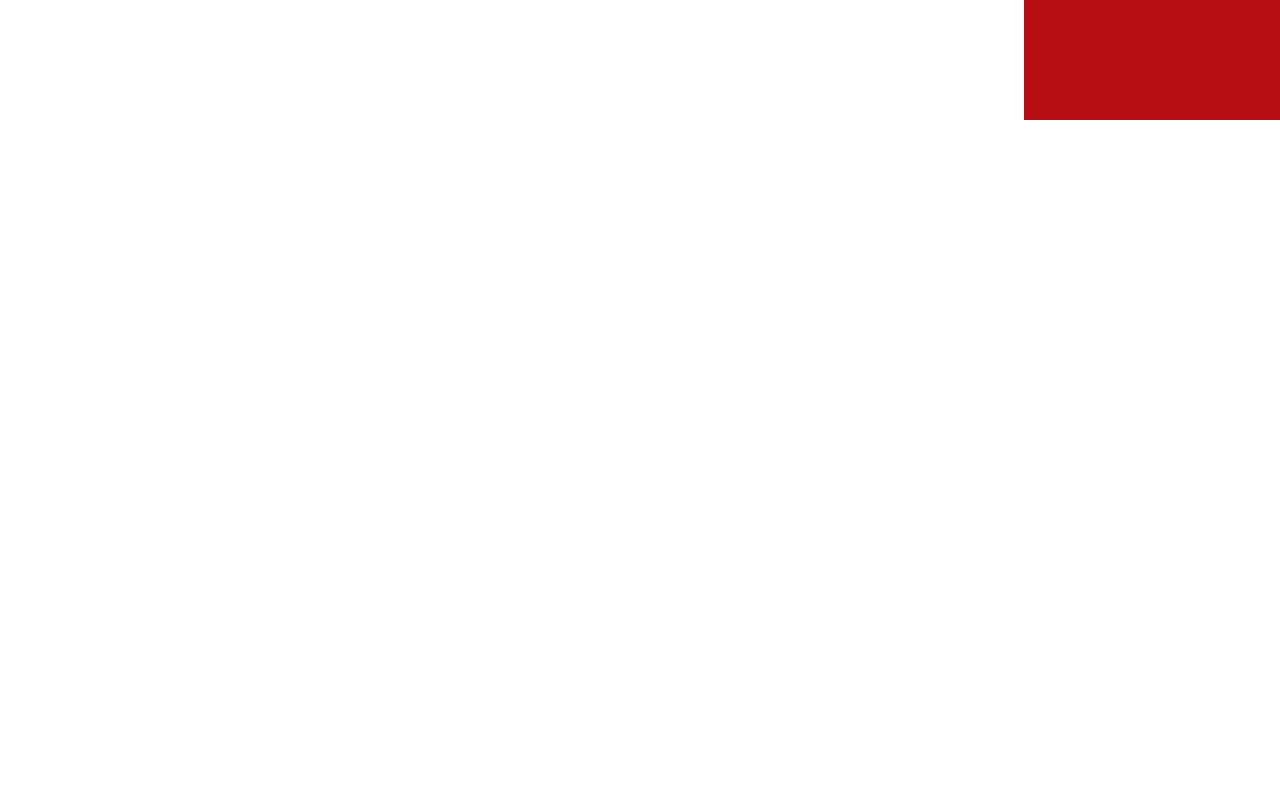
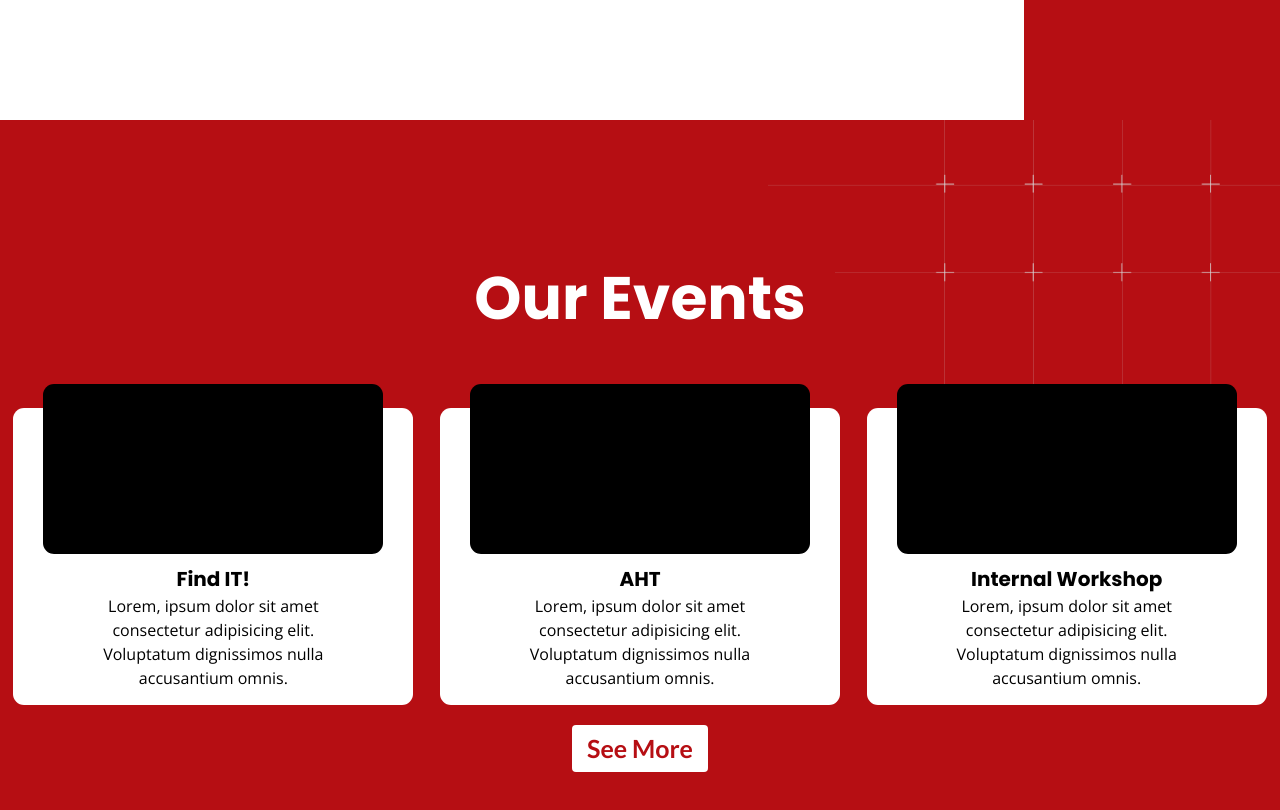
Before and after one commit to ahmadzakiakmal/Web-Night-Login, a Next.js app: page / in a window 1280 px wide. Shown: the part 1480-2290 px from the top of the page. Before the commit the page ends 1600 px from the top, so only its background shows below. Built offline with nearby package versions, Linux system fonts and the light colour scheme.

Commit message:
feat: add events section

```diff
--- /dev/null
+++ b/components/Events.tsx/EventCard.tsx
@@ -0,0 +1,20 @@
+import { title } from "process";
+
+interface PropsInterface  {
+  title: string;
+  desc: string;
+  image: string;
+}
+
+export const EventCard = (props:PropsInterface) => {
+  return (
+    <div className="bg-white w-[400px] rounded-[11px] px-[30px] py-[10px]">
+      <div className="bg-black aspect-[2/1] rounded-[11px] mt-[-10%]"></div>
+      <h2 className="font-bold text-[20px] mt-[10px] text-center">{props.title}</h2>
+      <p className="mb-[5px] font-OpenSans max-w-[75%] mx-auto text-center" >
+        Lorem, ipsum dolor sit amet consectetur adipisicing elit. Voluptatum
+        dignissimos nulla accusantium omnis.
+      </p>
+    </div>
+  );
+};
--- /dev/null
+++ b/components/Events.tsx/Events.tsx
@@ -0,0 +1,21 @@
+import { EventCard } from "./EventCard";
+import { EventsLines } from "./EventsLines";
+
+export const Events = () => {
+  return (
+    <div className="h-screen bg-dark-red relative overflow-y-hidden flex flex-col justify-center">
+      <EventsLines />
+      <h1 className="text-6xl text-white font-bold text-center mb-[80px]">
+        Our Events
+      </h1>
+      <div className="grid grid-flow-col place-items-center z-10">
+        <EventCard title="Find IT!" image="FindIT.png" desc="Lorem, ipsum dolor sit amet consectetur adipisicing elit. Voluptatum dignissimos nulla accusantium omnis, similique illo facilis deserunt unde doloribus? Dolores." />
+        <EventCard title="AHT" image="AHT.png" desc="Lorem, ipsum dolor sit amet consectetur adipisicing elit. Voluptatum dignissimos nulla accusantium omnis, similique illo facilis deserunt unde doloribus? Dolores." />
+        <EventCard title="Internal Workshop" image="InternalWorkshop.png" desc="Lorem, ipsum dolor sit amet consectetur adipisicing elit. Voluptatum dignissimos nulla accusantium omnis, similique illo facilis deserunt unde doloribus? Dolores." />
+      </div>
+      <div className="mt-[20px]">
+        <div className="bg-white text-dark-red w-fit mx-auto text-[25px] px-[15px] py-[5px] rounded font-bold font-Lato">See More</div>
+      </div>
+    </div>
+  );
+};
--- /dev/null
+++ b/components/Events.tsx/EventsLines.tsx
@@ -0,0 +1,9 @@
+import Image from "next/image";
+
+export const EventsLines = () => {
+  return(
+    <div className="absolute top-0 right-0 w-[40%] aspect-[163/127]">
+      <Image src="/EventsLines.png" alt="" width={1000} height={1000} className="z-0"/>
+    </div>
+  )
+}
--- a/pages/index.tsx
+++ b/pages/index.tsx
@@ -1,6 +1,7 @@
 import Head from "next/head";
 import Image from "next/image";
 import { AboutUs } from "../components/AboutUs/AboutUs";
+import { Events } from "../components/Events.tsx/Events";
 import { Hero } from "../components/Home/Hero";
 import { Navbar } from "../components/Navbar";
 
@@ -17,6 +18,7 @@
         <Navbar />
         <Hero />
         <AboutUs />
+        <Events />
       </main>
 
       <footer className="">
```
Also changed, not shown: public/EventsLines.png (added).
